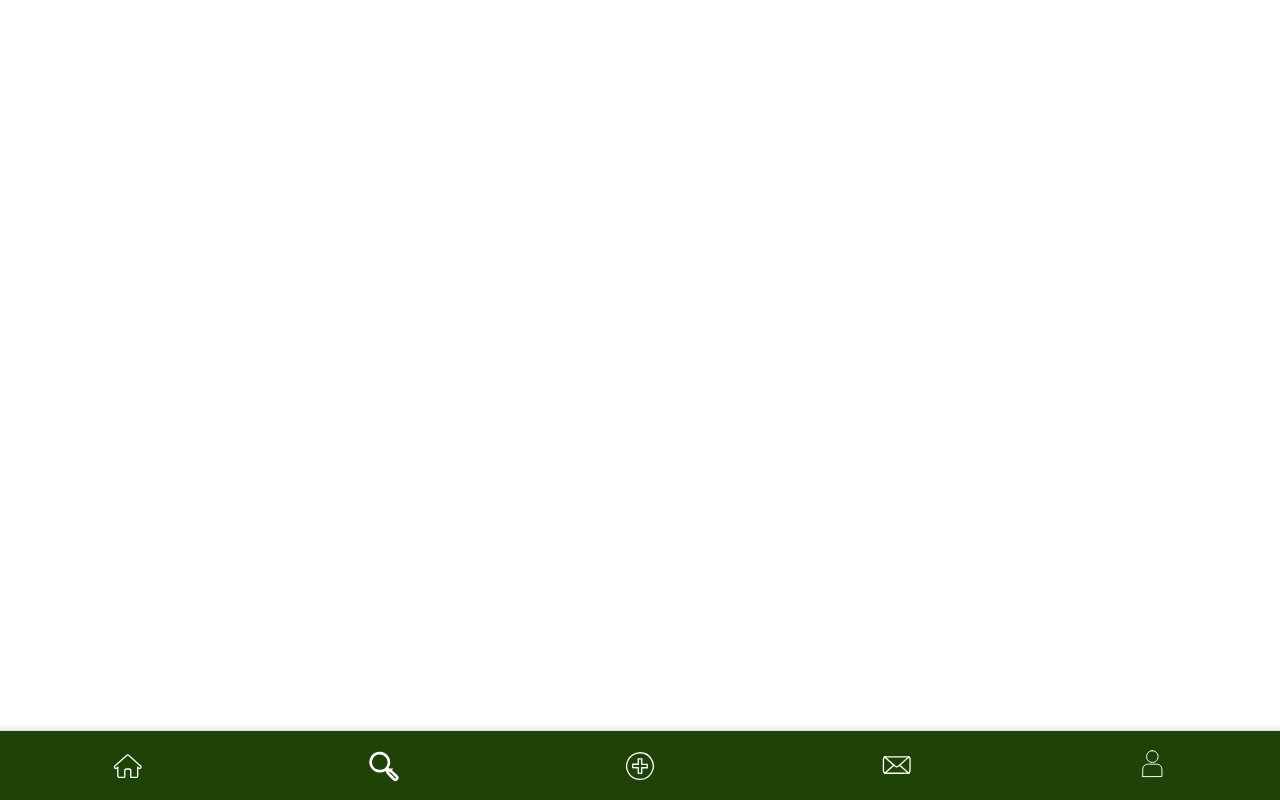
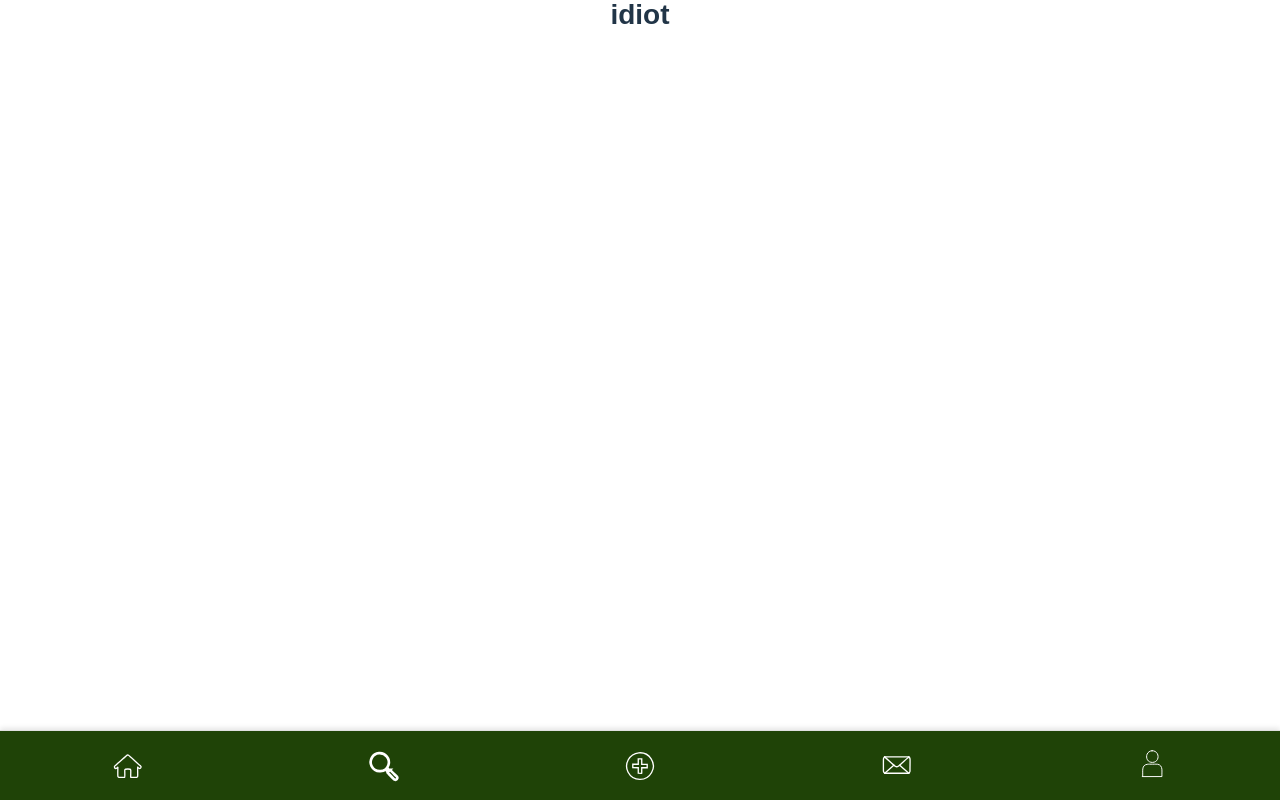
Before and after one commit to xxlindatrinh/lendlyfinal, a React (Vite) app: page /Omprofil in a window 1280 px wide. Before the commit this address had no page. Built offline with nearby package versions, Linux system fonts and the light colour scheme.

Commit message:
omprofil

```diff
--- a/src/Components/App.jsx
+++ b/src/Components/App.jsx
@@ -9,6 +9,7 @@ import Opretprofil from "./Opretprofil";
 import Indbakke from "./Indbakke";
 import Onboarding from "./Onboarding";
 import Favoritter from "./Favoritter";
+import Omprofil from "./Omprofil";
 
 function App() {
   return (
@@ -38,6 +39,7 @@ function Main() {
         <Route path="/Indbakke" element={<Indbakke />} />
         <Route path="/Onboarding" element={<Onboarding />} />
         <Route path="/Favoritter" element={<Favoritter />} />
+        <Route path="/Omprofil" element={<Omprofil />} />
       </Routes>
       {showBottomNav && <BottomNav />} {/* Conditionally render BottomNav */}
     </>
--- /dev/null
+++ b/src/Components/Omprofil.jsx
@@ -0,0 +1,12 @@
+import '../css/Omprofil.css';
+
+function Omprofil() {
+    return (
+        <>
+        <h1>idiot</h1>
+        </>
+    );
+}
+
+
+export default Omprofil;
--- a/src/Components/Profil.jsx
+++ b/src/Components/Profil.jsx
@@ -17,7 +17,7 @@ function Profil() {
                 </div>
             </header>
 
-            <div className="profile-info">
+            <Link to="/Omprofil" className="profile-info">
             <div className="profile-picture">
                 <img src="ikoner/profil.svg" alt="Profile" />
             </div>
@@ -25,7 +25,7 @@ function Profil() {
                 <p>Mit navn</p>
                 <span>Vis min profil</span>
             </div>
-            </div>
+            </Link>
 
             <div className="profile-options">
                 <button className="option-button">Din guide til Lendly</button>
```
Also changed, not shown: src/css/Omprofil.css (added). Lines whose indentation alone changed are shown as unchanged.
